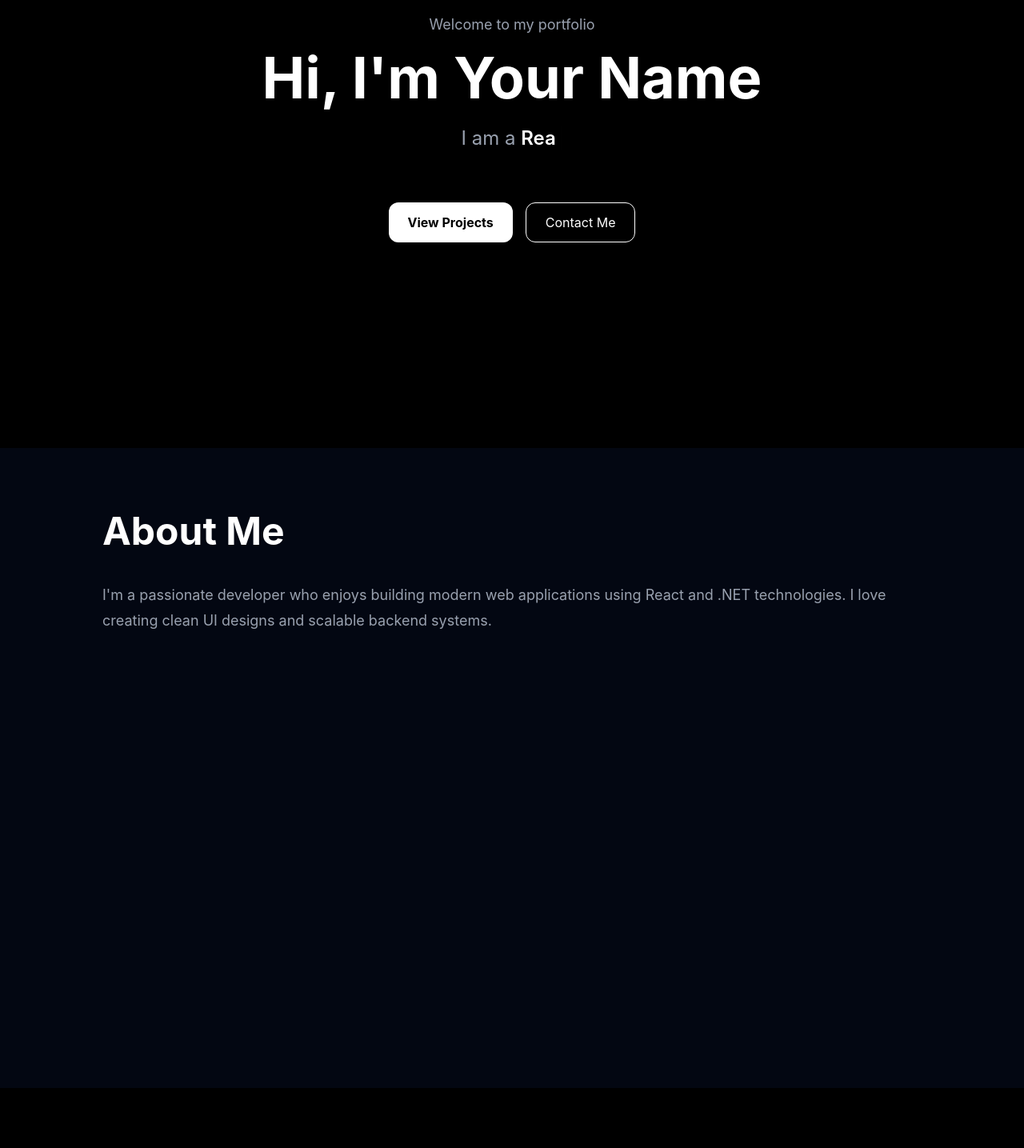
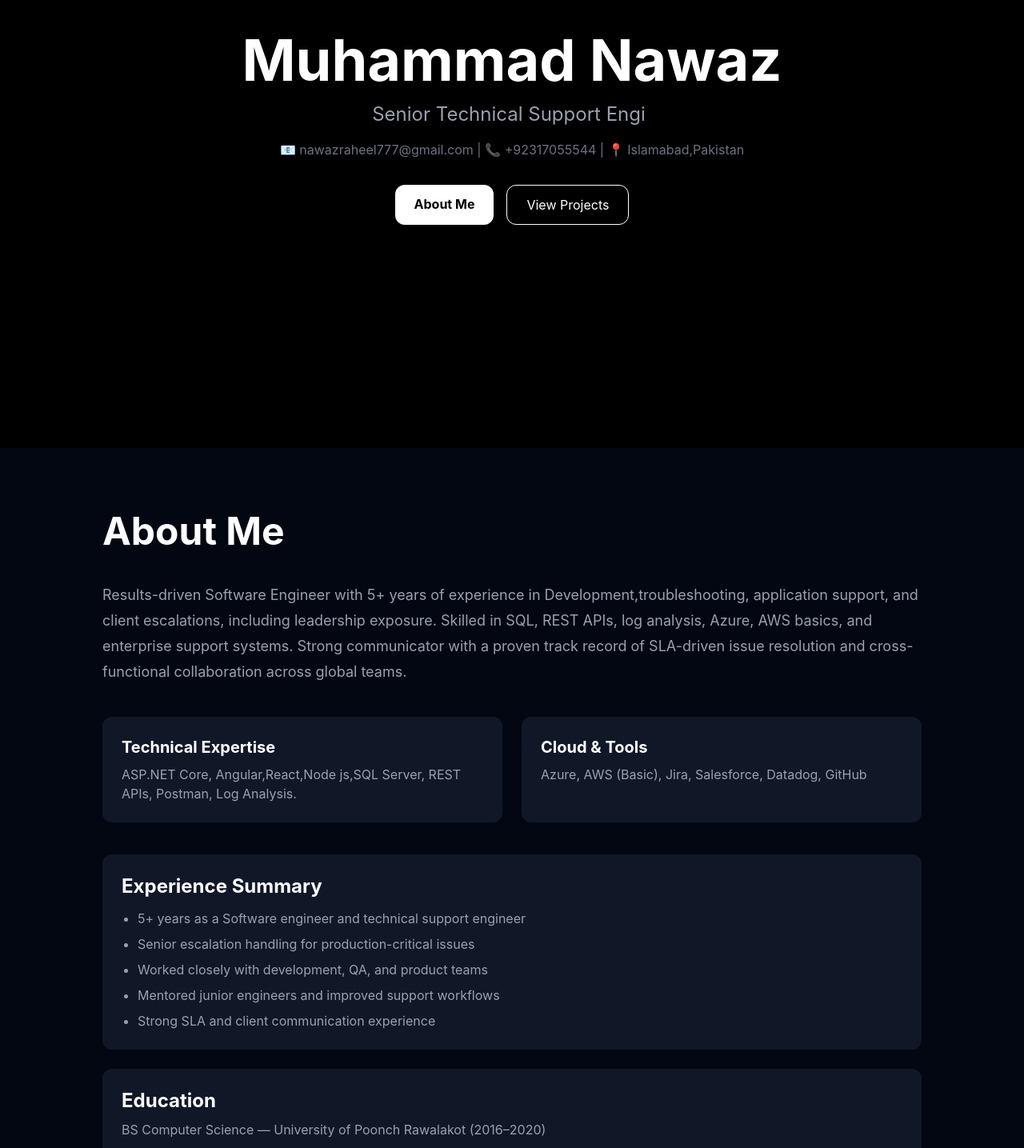
Before and after one commit to NawazRaheel/Myportfolio, a React (Vite) app: page / in a window 1280 px wide. Shown: the part 240-1675 px from the top of the page at 80% size. Built offline with nearby package versions, Linux system fonts and the light colour scheme.

Commit message:
Updated Hero, About, and Skills sections with resume data

```diff
--- a/src/Components/About.jsx
+++ b/src/Components/About.jsx
@@ -1,20 +1,81 @@
+import { motion } from "framer-motion";
+
 function About() {
   return (
     <section
       id="about"
       className="min-h-screen bg-gray-950 text-white px-8 py-20"
     >
-      <div className="max-w-5xl mx-auto">
+      <motion.div
+        initial={{ opacity: 0, y: 40 }}
+        whileInView={{ opacity: 1, y: 0 }}
+        transition={{ duration: 0.6 }}
+        viewport={{ once: true }}
+        className="max-w-5xl mx-auto"
+      >
+        {/* Title */}
         <h2 className="text-5xl font-bold mb-10">
           About Me
         </h2>
 
-        <p className="text-gray-400 text-lg leading-8">
-          I'm a passionate developer who enjoys building modern
-          web applications using React and .NET technologies.
-          I love creating clean UI designs and scalable backend systems.
+        {/* Profile */}
+        <p className="text-gray-400 text-lg leading-8 mb-10">
+          Results-driven Software Engineer with 5+ years of experience in Development,troubleshooting,
+          application support, and client escalations, including leadership exposure.
+          Skilled in SQL, REST APIs, log analysis, Azure, AWS basics, and enterprise support systems.
+          Strong communicator with a proven track record of SLA-driven issue resolution
+          and cross-functional collaboration across global teams.
         </p>
-      </div>
+
+        {/* Key Highlights */}
+        <div className="grid md:grid-cols-2 gap-6 mb-10">
+          <div className="bg-gray-900 p-6 rounded-xl">
+            <h3 className="text-xl font-bold mb-2">
+              Technical Expertise
+            </h3>
+            <p className="text-gray-400">
+              ASP.NET Core, Angular,React,Node js,SQL Server, REST APIs, Postman, Log Analysis.
+            </p>
+          </div>
+
+          <div className="bg-gray-900 p-6 rounded-xl">
+            <h3 className="text-xl font-bold mb-2">
+              Cloud & Tools
+            </h3>
+            <p className="text-gray-400">
+              Azure, AWS (Basic), Jira, Salesforce, Datadog, GitHub
+            </p>
+          </div>
+        </div>
+
+        {/* Experience Summary */}
+        <div className="bg-gray-900 p-6 rounded-xl mb-6">
+          <h3 className="text-2xl font-bold mb-3">
+            Experience Summary
+          </h3>
+
+          <ul className="list-disc ml-5 text-gray-400 space-y-2">
+            <li>5+ years as a Software engineer and technical support engineer</li>
+            <li>Senior escalation handling for production-critical issues</li>
+            <li>Worked closely with development, QA, and product teams</li>
+            <li>Mentored junior engineers and improved support workflows</li>
+            <li>Strong SLA and client communication experience</li>
+          </ul>
+        </div>
+
+        {/* Education */}
+        <div className="bg-gray-900 p-6 rounded-xl">
+          <h3 className="text-2xl font-bold mb-2">
+            Education
+          </h3>
+          <p className="text-gray-400">
+            BS Computer Science — University of Poonch Rawalakot (2016–2020)
+          </p>
+          <p className="text-gray-500 mt-2">
+            Final Year Project: IoT Based Smart Car Parking System
+          </p>
+        </div>
+      </motion.div>
     </section>
   );
 }
--- a/src/Components/Hero.jsx
+++ b/src/Components/Hero.jsx
@@ -1,5 +1,5 @@
+import { Typewriter } from "react-simple-typewriter";
 import { motion } from "framer-motion";
-import { Typewriter } from "react-simple-typewriter";
 
 function Hero() {
   return (
@@ -7,65 +7,56 @@ function Hero() {
       id="home"
       className="h-screen bg-black text-white flex flex-col justify-center items-center text-center px-6"
     >
-      <motion.p
-        initial={{ opacity: 0, y: -20 }}
-        animate={{ opacity: 1, y: 0 }}
-        transition={{ duration: 0.6 }}
-        className="text-gray-400 mb-4 text-lg"
-      >
-        Welcome to my portfolio
-      </motion.p>
-
+      {/* Name */}
       <motion.h1
         initial={{ opacity: 0, y: 20 }}
         animate={{ opacity: 1, y: 0 }}
-        transition={{ duration: 0.8 }}
-        className="text-5xl md:text-7xl font-bold mb-6"
+        transition={{ duration: 0.6 }}
+        className="text-5xl md:text-7xl font-bold mb-4"
       >
-        Hi, I'm Your Name
+        Muhammad Nawaz
       </motion.h1>
 
-      <motion.p
-        initial={{ opacity: 0 }}
-        animate={{ opacity: 1 }}
-        transition={{ duration: 1 }}
-        className="text-gray-400 text-lg md:text-2xl max-w-2xl mb-8"
-      >
-     <p className="text-gray-400 text-lg md:text-2xl max-w-2xl mb-8">
-  I am a{" "}
-  <span className="text-white font-semibold">
+      {/* Role */}
+      <p className="text-gray-400 text-lg md:text-2xl mb-4">
         <Typewriter
           words={[
-        "Frontend Developer",
-        "React Developer",
-        "Full Stack Developer",
-        ".NET Developer"
+             "Software Engineer",
+            "Senior Technical Support Engineer",
+            "SQL & API Troubleshooting Expert",
+            "Team Lead Aspirant",
+            "Cloud & Support Specialist"
           ]}
-      loop={true}
+          loop
           cursor
           cursorStyle="|"
-      typeSpeed={70}
-      deleteSpeed={50}
+          typeSpeed={60}
+          deleteSpeed={40}
           delaySpeed={1200}
         />
-  </span>
       </p>
-      </motion.p>
 
-      <motion.div
-        initial={{ opacity: 0 }}
-        animate={{ opacity: 1 }}
-        transition={{ duration: 1.2 }}
-        className="flex gap-4"
+      {/* Contact Quick Info */}
+      <p className="text-gray-500 text-sm md:text-base mb-8">
+        📧 nawazraheel777@gmail.com | 📞 +92317055544 | 📍 Islamabad,Pakistan
+      </p>
+
+      {/* Buttons */}
+      <div className="flex gap-4">
+        <a
+          href="#about"
+          className="bg-white text-black px-6 py-3 rounded-xl font-bold hover:bg-gray-300 transition"
         >
-        <button className="bg-white text-black px-6 py-3 rounded-xl font-bold hover:bg-gray-300 transition">
+          About Me
+        </a>
+
+        <a
+          href="#projects"
+          className="border border-white px-6 py-3 rounded-xl hover:bg-white hover:text-black transition"
+        >
           View Projects
-        </button>
-
-        <button className="border border-white px-6 py-3 rounded-xl hover:bg-white hover:text-black transition">
-          Contact Me
-        </button>
-      </motion.div>
+        </a>
+      </div>
     </section>
   );
 }
--- a/src/Components/Skills.jsx
+++ b/src/Components/Skills.jsx
@@ -1,10 +1,13 @@
 function Skills() {
   const skills = [
+    "Asp .Net core",
+    "Rest APIs",
     "React",
+    "Angular",
+    "SQL",
     "JavaScript",
+    "Bootstrap",
     "Tailwind CSS",
-    ".NET Web API",
-    "SQL",
     "Git",
     "GitHub",
     "HTML",
```
Lines whose indentation alone changed are shown as unchanged.
